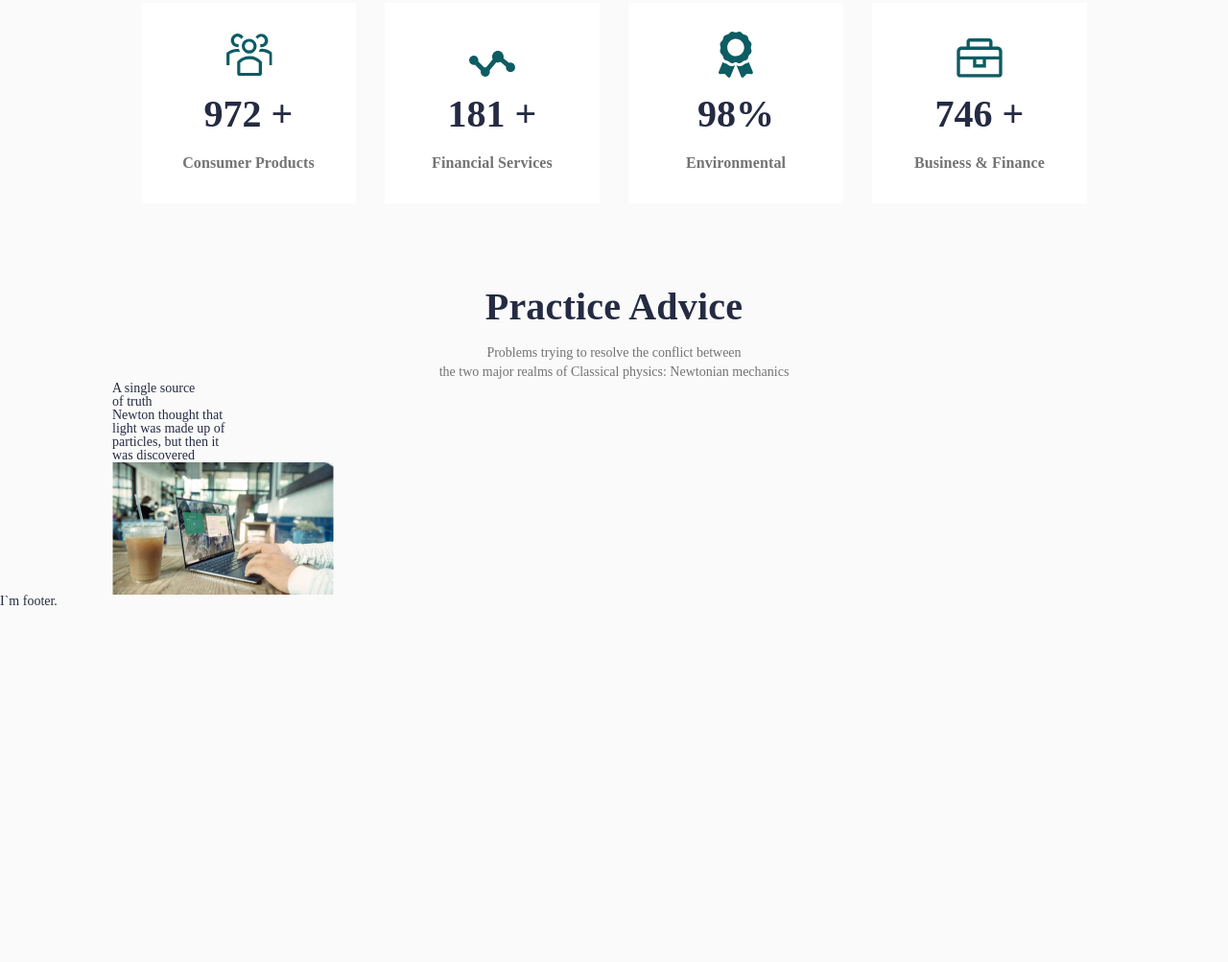
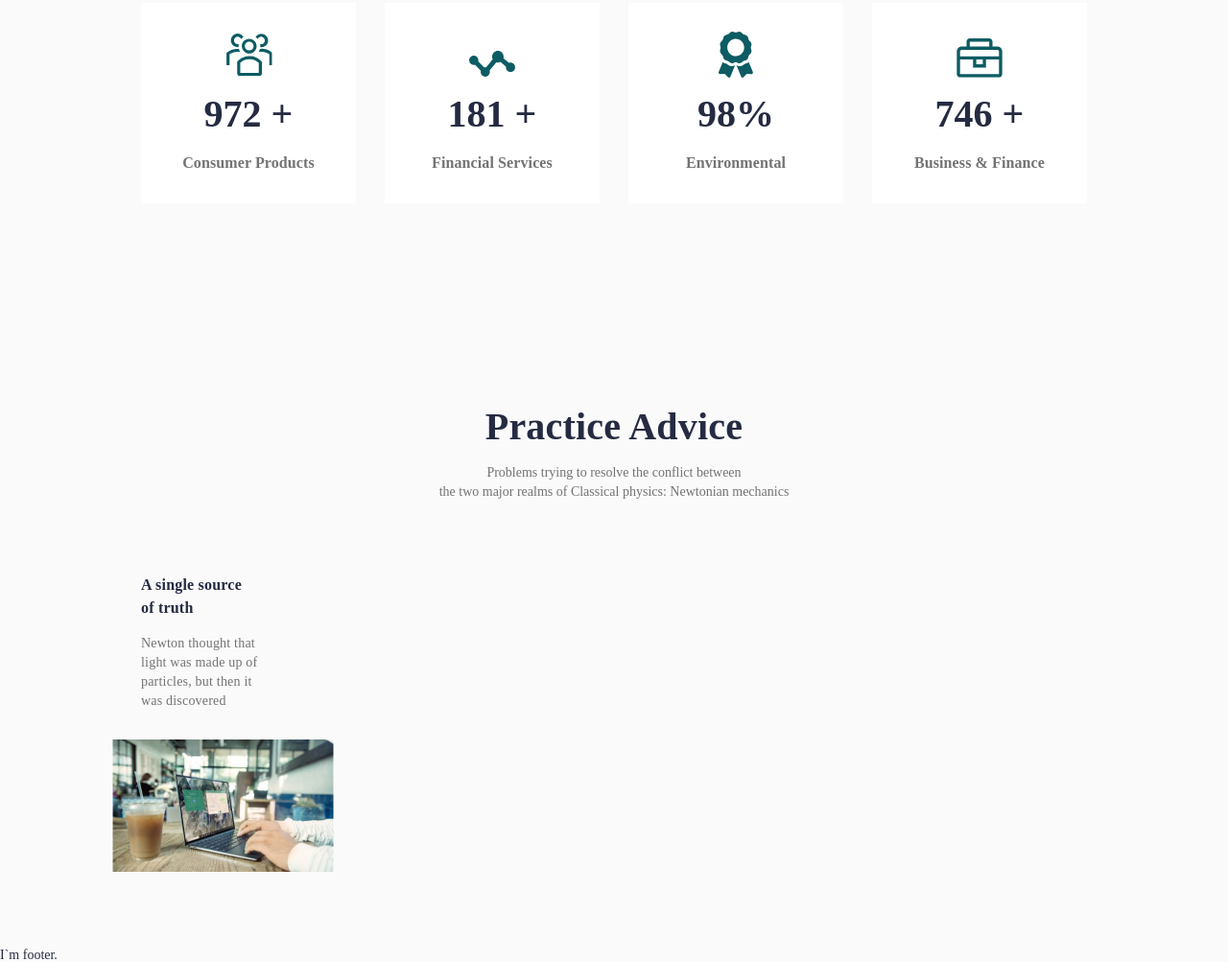
Before and after one commit to m1k1e/relvise, a plain HTML site: page index.html in a window 1280 px wide. Shown: the part 1156-2159 px from the top of the page at 96% size. Before the commit the page ends 1790 px from the top, so only its background shows below. Drawn offline with Linux system fonts and the light colour scheme.

Commit message:
Add styles for title, text card in advice section

```diff
--- a/css/style.css
+++ b/css/style.css
@@ -175,6 +175,10 @@ body {
   .main__advantages {
     padding: 30px 0;
   }
+}
+
+.main__advices {
+  padding: 80px 0;
 }
 
 /*--------------------HEADER-BLOCK---------------------------*/
@@ -484,6 +488,53 @@ body {
   letter-spacing: 0.1px;
 }
 
+/*-------------------Advices------------------------------------*/
+
+.advices {
+}
+
+.advices__container {
+}
+
+.advices__header {
+  padding: 45px 0;
+}
+
+.advices__cards-body {
+  display: flex;
+  flex-wrap: wrap;
+  max-width: 768px;
+  margin-bottom: -30px;
+}
+
+.advices__column {
+  flex: 0 1 25%;
+  margin-bottom: 30px;
+}
+
+.advices__item {
+}
+
+.advices__description {
+  letter-spacing: 0.2px;
+  padding: 30px;
+}
+
+.advices__title {
+  font-size: 16px;
+  font-weight: 700;
+  line-height: 150%;
+  margin-bottom: 15px;
+}
+
+.advices__text {
+  color: #737373;
+  line-height: 142%;
+}
+
+.advices__img {
+}
+
 /*-------------------FOOTER-------------------------------------*/
 .footer_main {
 }
```
